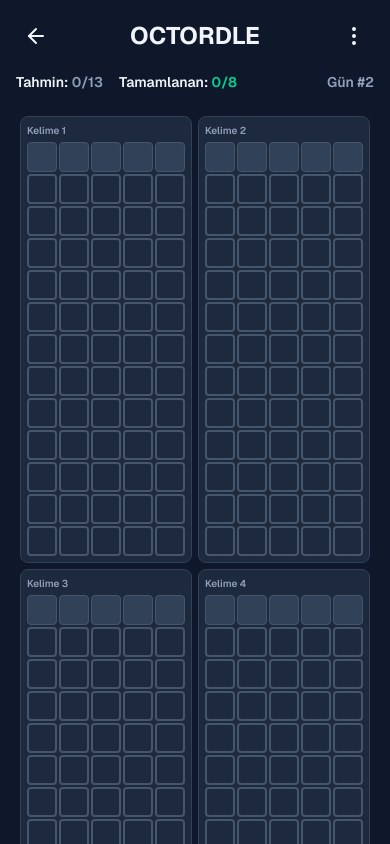
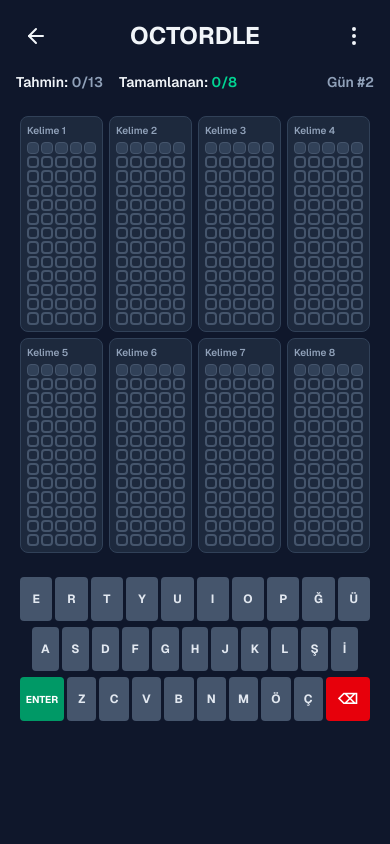
Before and after one commit to selimdilsadercan/wordle-like-games, a Next.js app: page /games/octordle in a window 390 px wide. Shown: the top 844 px of the page. Built offline with nearby package versions, Linux system fonts and the light colour scheme.

Commit message:
fixed octordle

```diff
--- a/app/games/octordle/page.tsx
+++ b/app/games/octordle/page.tsx
@@ -702,7 +702,7 @@
         )}
 
         {/* 8 Wordle Grids */}
-        <div className="grid grid-cols-2 sm:grid-cols-4 lg:grid-cols-8 gap-1.5 md:gap-2 mb-6 w-full mx-auto px-1 md:px-0">
+        <div className="grid grid-cols-4 lg:grid-cols-8 gap-1.5 md:gap-2 mb-6 w-full mx-auto px-1 md:px-0">
           {games.map((game, gameIndex) => {
             const isActive = game.gameState === "playing";
             const isCurrentRow = (row: number) =>
```
